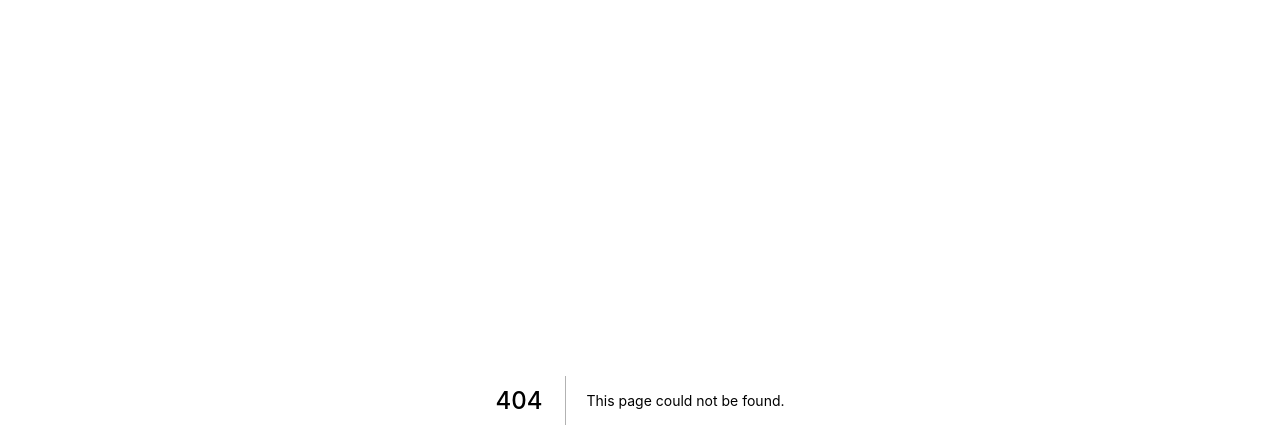
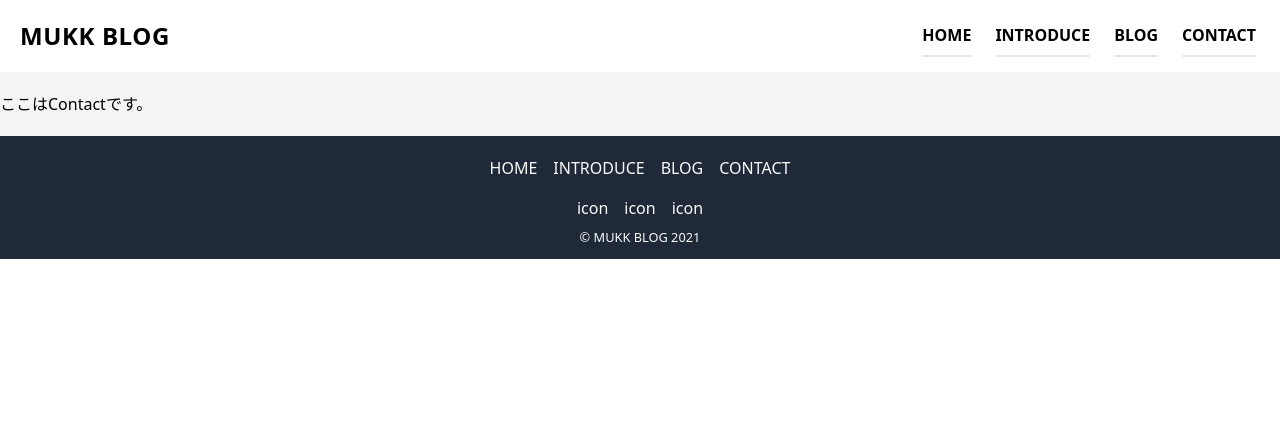
Before and after one commit to knm22mukk/next-mysite, a Next.js app: page /contact in a window 1280 px wide. Before the commit this address had no page. Shown: the top 448 px of the page. Built offline with nearby package versions, Linux system fonts and the light colour scheme.

Commit message:
ページのベース作成、フッターの作成

```diff
--- a/components/layouts/footer.js
+++ b/components/layouts/footer.js
@@ -1,7 +1,40 @@
+import Link from "next/link"
+
 export default function Footer() {
   return (
     <>
-      <h2>ここはフッターです。</h2>
+      <footer className="bg-gray-800 flex flex-wrap items-center justify-between p-3 m-auto">
+        <div className="container mx-auto flex flex-col flex-wrap items-center justify-between">
+          <ul className="flex mx-auto text-gray-50 text-center">
+            <Link href="/">
+              <li className="p-2 hover:underline"><a>HOME</a></li>
+            </Link>
+            <Link href="/introduce">
+              <li className="p-2 hover:underline"><a>INTRODUCE</a></li>
+            </Link>
+            <Link href="/blog">
+              <li className="p-2 hover:underline"><a>BLOG</a></li>
+            </Link>
+            <Link href="/contact">
+              <li className="p-2 hover:underline"><a>CONTACT</a></li>
+            </Link>
+          </ul>
+          <ul className="flex mx-auto text-gray-50 text-center">
+            <li className="p-2 cursor-pointer">
+              <a href="#">icon</a>
+            </li>
+            <li className="p-2 cursor-pointer">
+              <a href="#">icon</a>
+            </li>
+            <li className="p-2 cursor-pointer">
+              <a href="#">icon</a>
+            </li>
+          </ul>
+          <div className="flex mx-auto text-gray-50 text-center">
+            <small>© MUKK BLOG 2021</small>
+          </div>
+        </div>
+      </footer>
     </>
   )
 }
--- a/components/layouts/header.js
+++ b/components/layouts/header.js
@@ -36,17 +36,17 @@ export default function Header() {
                 HOME
               </a>
             </Link>
-            <Link href='/'>
+            <Link href='/introduce'>
               <a className='lg:inline-flex lg:w-auto w-full mx-3 py-2 font-bold items-center justify-center border-b-2 hover:border-blue-600'>
                 INTRODUCE
               </a>
             </Link>
-            <Link href='/'>
+            <Link href='/blog'>
               <a className='lg:inline-flex lg:w-auto w-full mx-3 py-2 font-bold items-center justify-center border-b-2 hover:border-blue-600'>
                 BLOG
               </a>
             </Link>
-            <Link href='/'>
+            <Link href='/contact'>
               <a className='lg:inline-flex lg:w-auto w-full mx-3 py-2 font-bold items-center justify-center border-b-2 hover:border-blue-600'>
                 CONTACT
               </a>
--- /dev/null
+++ b/pages/contact.js
@@ -0,0 +1,11 @@
+import Layout from "../components/layouts/templete";
+
+export default function Contact() {
+  return (
+    <Layout>
+      <div className="container">
+        <h1 className="py-5">ここはContactです。</h1>
+      </div>
+    </Layout>
+  )
+}
--- a/pages/index.js
+++ b/pages/index.js
@@ -3,7 +3,9 @@ import Layout from "../components/layouts/templete"
 export default function Home() {
   return (
     <Layout>
-      <h1 className="text-blue-500">Hello World!!</h1>
+      <div className="container my-50">
+        <h1 className="py-5">ここはHomeです。</h1>
+      </div>
     </Layout>
   )
 }
--- /dev/null
+++ b/pages/introduce.js
@@ -0,0 +1,11 @@
+import Layout from "../components/layouts/templete";
+
+export default function Introduce() {
+  return (
+    <Layout>
+      <div className="container">
+        <h1 className="py-5">ここはIntroduceです。</h1>
+      </div>
+    </Layout>
+  )
+}
```
